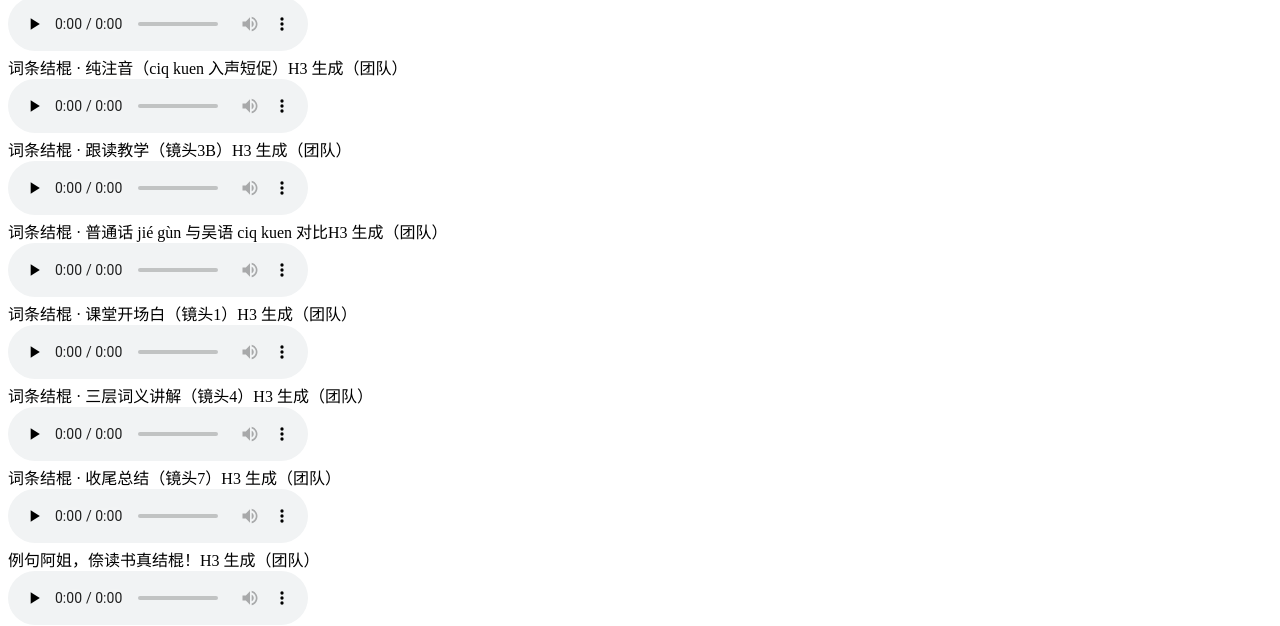
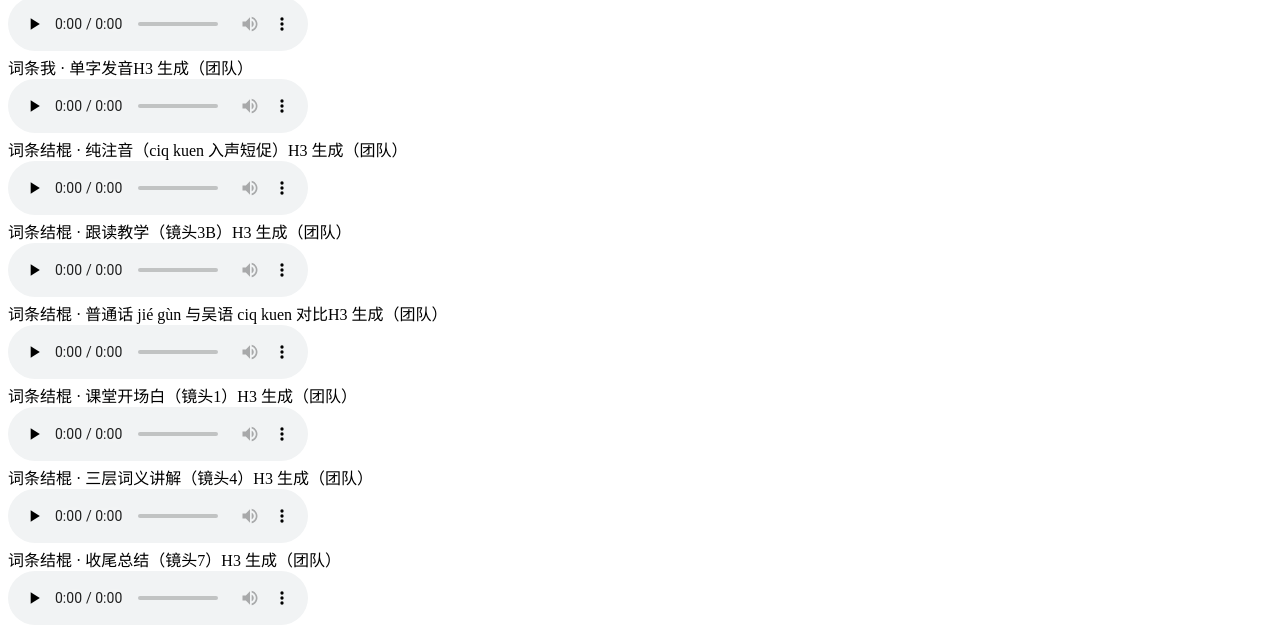
Before and after one commit to zhangyuhan336633/suzhou-fangyan, a plain HTML site: page fayinku.html in a window 1280 px wide. Shown: the part 164-790 px from the top of the page. Drawn offline with Linux system fonts and the light colour scheme.

Commit message:
发音库页补「我」条目

```diff
--- a/fayinku.html
+++ b/fayinku.html
@@ -31,6 +31,7 @@ a{{color:var(--accent)}}
 </header>
 <div class="banner">全部音频由团队 <b>MiniMax-H3 念白管线</b>生成（generate_audio），或摘自团队自制的《结棍》方言教学成片；后续将逐步替换网站 eSpeak 机械音。音频 44.1kHz 单声道 128k mp3。</div>
 <div class="item"><div class="t"><span class="tag 词条">词条</span>结棍 · 教学念白<span class="src">H3 生成（团队）</span></div><audio controls preload="none" src="audio/fayinku/词条_结棍_教学念白.mp3"></audio></div>
+<div class="item"><div class="t"><span class="tag 词条">词条</span>我 · 单字发音<span class="src">H3 生成（团队）</span></div><audio controls preload="none" src="audio/fayinku/ci_wo_我.mp3"></audio></div>
 <div class="item"><div class="t"><span class="tag 词条">词条</span>结棍 · 纯注音（ciq kuen 入声短促）<span class="src">H3 生成（团队）</span></div><audio controls preload="none" src="audio/fayinku/词条_结棍_纯注音.mp3"></audio></div>
 <div class="item"><div class="t"><span class="tag 词条">词条</span>结棍 · 跟读教学（镜头3B）<span class="src">H3 生成（团队）</span></div><audio controls preload="none" src="audio/fayinku/词条_结棍_跟读教学.mp3"></audio></div>
 <div class="item"><div class="t"><span class="tag 词条">词条</span>结棍 · 普通话 jié gùn 与吴语 ciq kuen 对比<span class="src">H3 生成（团队）</span></div><audio controls preload="none" src="audio/fayinku/词条_结棍_普通话吴语对比.mp3"></audio></div>
```
